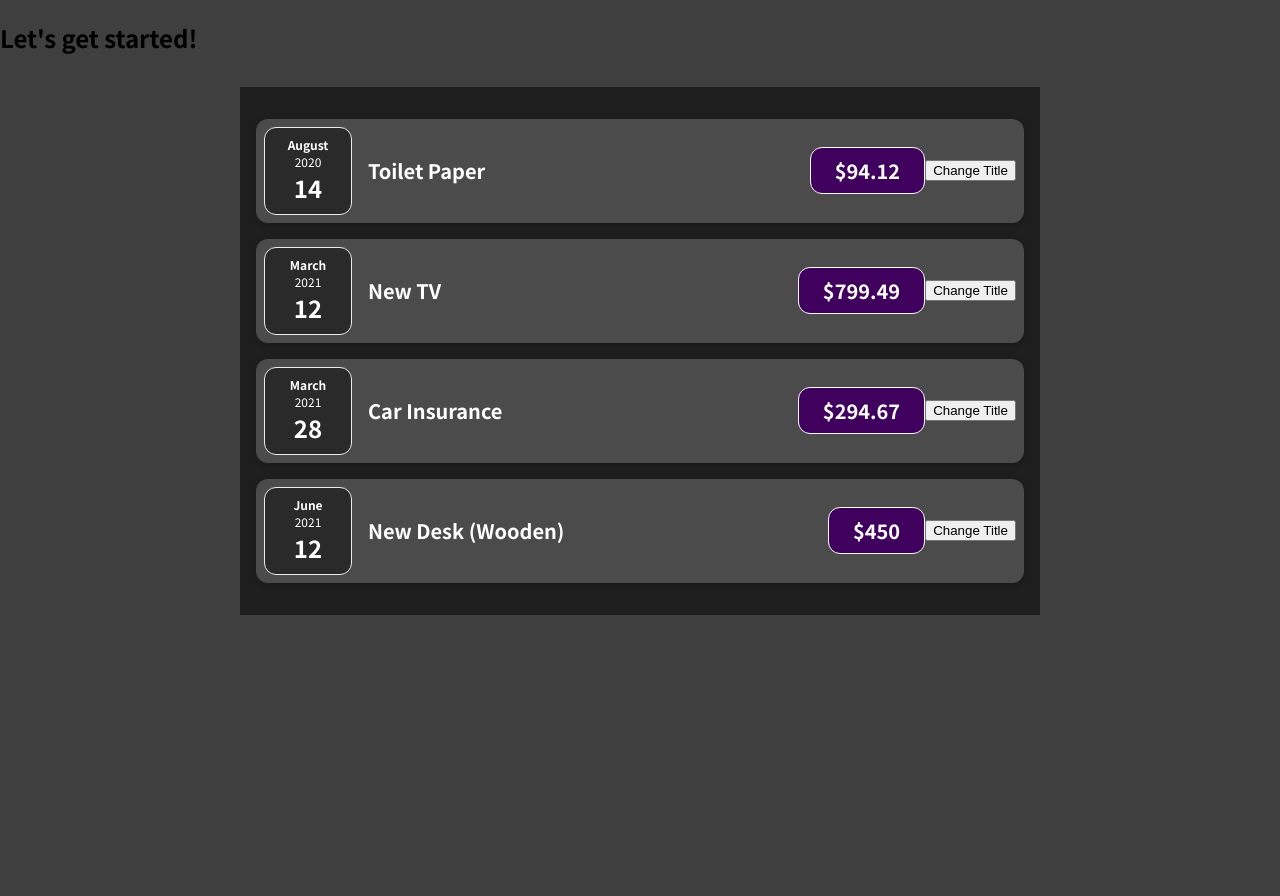
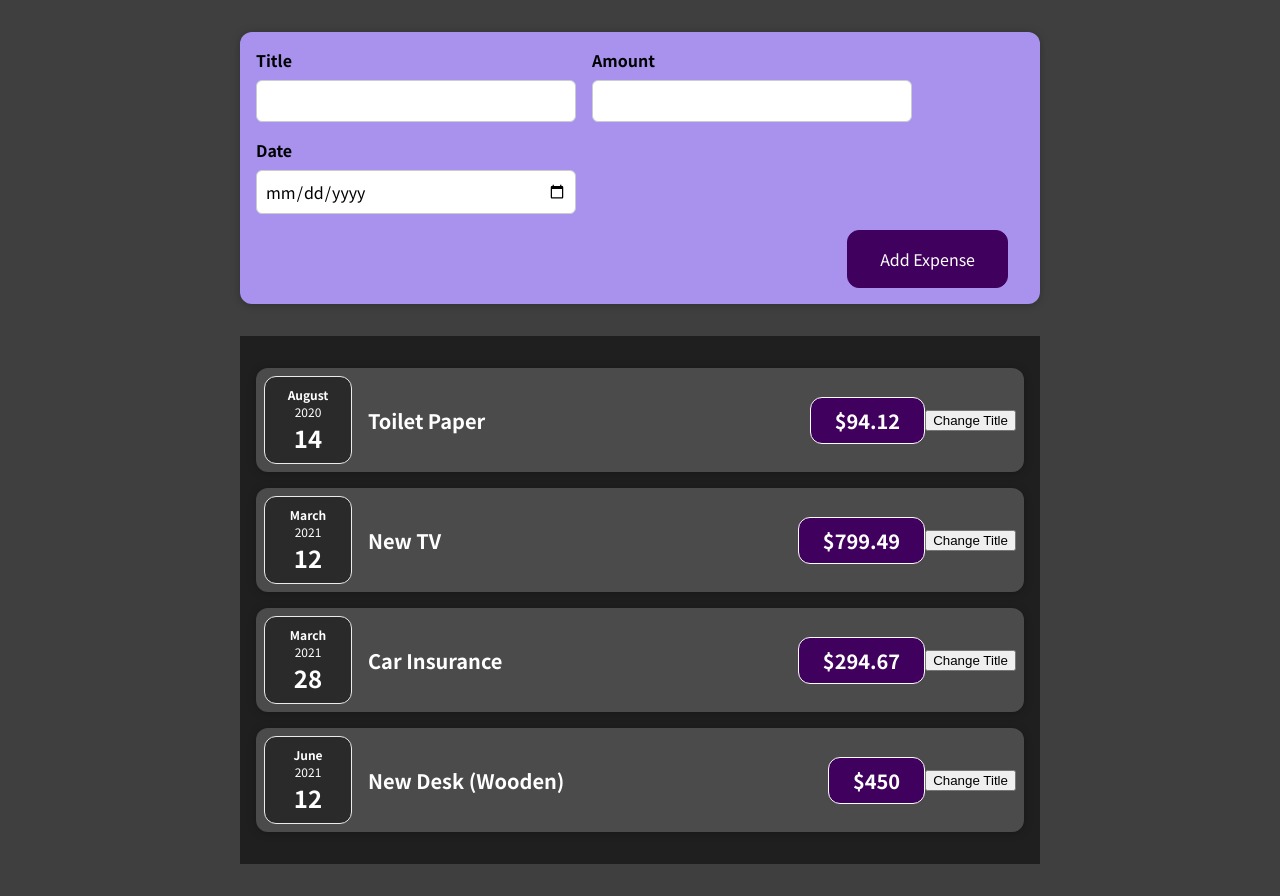
Before and after one commit to qwe8851/reactUdemy, a React (Create React App) app in the folder react-complete-guide/: page / in a window 1280 px wide. Before the commit the page ends 800 px from the top, so only its background shows below. Built offline with nearby package versions, Linux system fonts and the light colour scheme.

Commit message:
create NewExpenses Components

```diff
--- a/react-complete-guide/src/App.js
+++ b/react-complete-guide/src/App.js
@@ -1,5 +1,6 @@
 import React from 'react';
 
+import NewExpense from './components/NewExpenses/NewExpense';
 import Expenses from './components/Expenses/Expenses';
 
 const App = () => {
@@ -32,7 +33,7 @@
 
   return (
     <div>
-      <h2>Let's get started!</h2>
+      <NewExpense />
       <Expenses items={expenses} />
     </div>
   );
--- /dev/null
+++ b/react-complete-guide/src/components/NewExpenses/ExpenseForm.css
@@ -0,0 +1,26 @@
+.new-expense__controls {
+    display: flex;
+    flex-wrap: wrap;
+    gap: 1rem;
+    margin-bottom: 1rem;
+    text-align: left;
+}
+
+.new-expense__control label {
+    font-weight: bold;
+    margin-bottom: 0.5rem;
+    display: block;
+}
+
+.new-expense__control input {
+    font: inherit;
+    padding: 0.5rem;
+    border-radius: 6px;
+    border: 1px solid #ccc;
+    width: 20rem;
+    max-width: 100%;
+}
+
+.new-expense__actions {
+    text-align: right;
+}
--- /dev/null
+++ b/react-complete-guide/src/components/NewExpenses/ExpenseForm.js
@@ -0,0 +1,29 @@
+import React from 'react';
+
+import './ExpenseForm.css';
+
+const ExpenseForm = () => {
+    return(
+        <form>
+            <div className="new-expense__controls">
+                <div className="new-expense__control">
+                    <label>Title</label>
+                    <input type="text" />
+                </div>
+                <div className="new-expense__control">
+                    <label>Amount</label>
+                    <input type="number" min="0.01" step="0.01"/>
+                </div>
+                <div className="new-expense__control">
+                    <label>Date</label>
+                    <input type="date" min="2019-01-01" max="2022-12-31"/>
+                </div>
+            </div>
+            <div className="new-expense__actions">
+                <button type='submit'>Add Expense</button>
+            </div>
+        </form>
+    );
+}
+
+export default ExpenseForm;
--- /dev/null
+++ b/react-complete-guide/src/components/NewExpenses/NewExpense.css
@@ -0,0 +1,38 @@
+.new-expense {
+    background-color: #a892ee;
+    padding: 1rem;
+    margin: 2rem auto;
+    width: 50rem;
+    max-width: 95%;
+    border-radius: 12px;
+    text-align: center;
+    box-shadow: 0 1px 8px rgba(0, 0, 0, 0.25);
+}
+
+.new-expense button {
+    font: inherit;
+    cursor: pointer;
+    padding: 1rem 2rem;
+    border: 1px solid #40005d;
+    background-color: #40005d;
+    color: white;
+    border-radius: 12px;
+    margin-right: 1rem;
+}
+
+.new-expense button:hover,
+.new-expense button:active {
+    background-color: #510674;
+    border-color: #510674;
+}
+
+.new-expense button.alternative {
+    color: #220131;
+    border-color: transparent;
+    background-color: transparent;
+}
+
+.new-expense button.alternative:hover,
+.new-expense button.alternative:active {
+    background-color: #ddb3f8;
+}
--- /dev/null
+++ b/react-complete-guide/src/components/NewExpenses/NewExpense.js
@@ -0,0 +1,14 @@
+import React from 'react';
+
+import ExpenseForm from './ExpenseForm';
+import './NewExpense.css';
+
+const NewExpense = ()=> {
+    return(
+        <div className='new-expense'>
+            <ExpenseForm></ExpenseForm>
+        </div>
+    );
+}
+
+export default NewExpense;
```
